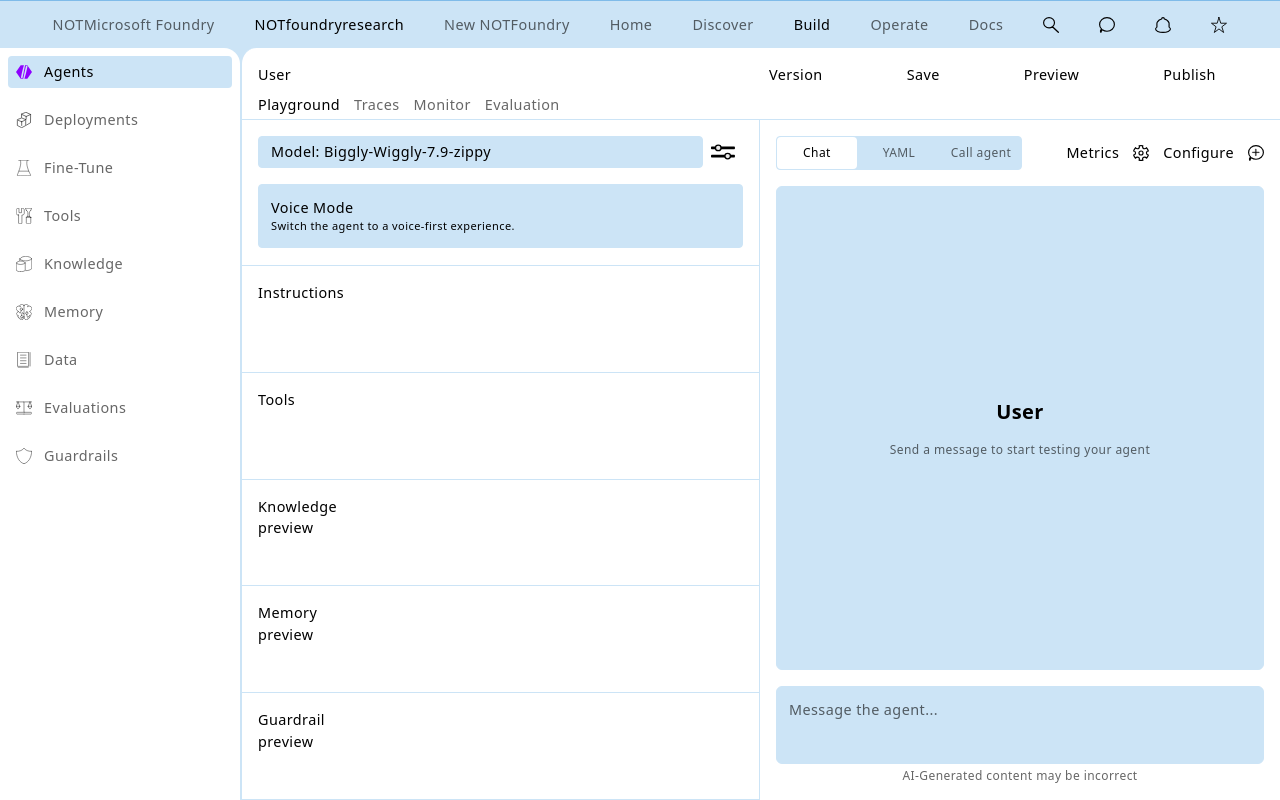
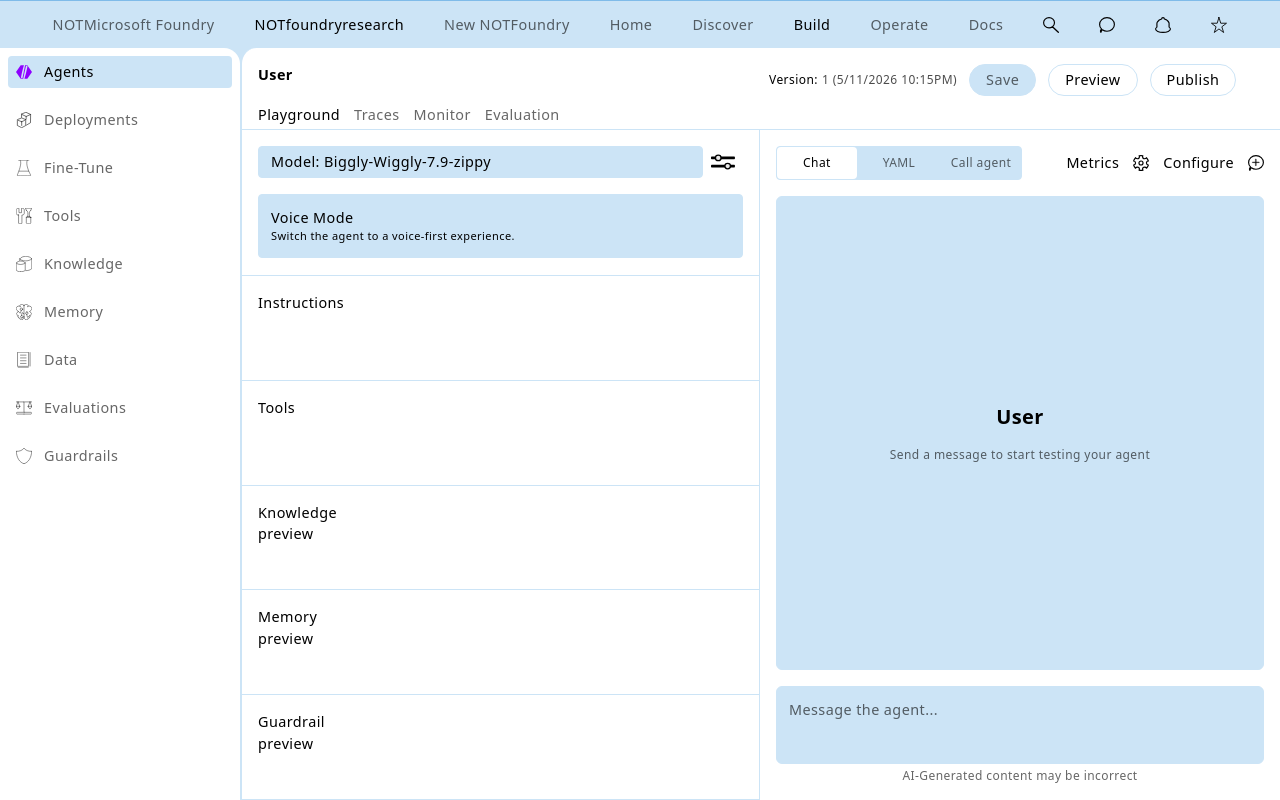
Before and after one commit to schoolblues/TailwindDemo, a React (Vite) app: page / in a window 1280 px wide. Built offline with nearby package versions, Linux system fonts and the light colour scheme.

Commit message:
Update MainContainerTabs.tsx
lots of polish on the buttons and font

```diff
--- a/src/components/MainContainerTabs.tsx
+++ b/src/components/MainContainerTabs.tsx
@@ -3,13 +3,28 @@ function MainContainerTabs() {
         <div className="w-full border-l-2 border-b border-solid border-windows-100 rounded-tl-2xl bg-white">
             <div className="pt-4 pl-4 flex flex-1 border-solid border-windows-300">
                 <div className="flex flex-1 text-left">
-                    <p>User</p>
+                    <p className="font-semibold">
+                        User
+                    </p>
                 </div>
-                <div className="flex flex-1 space-x-21 text-right">
-                    <p>Version</p>
-                    <p>Save</p>
-                    <p>Preview</p>
-                    <p>Publish</p>
+                <div className="flex flex-1 space-x-3 text-right">
+                    <div className="flex items-center">
+                        <p className="text-xs font-medium">
+                            Version:
+                        </p>
+                        <p className="text-xs ml-1 text-black/70">
+                            1 (5/11/2026 10:15PM)
+                        </p>
+                    </div>
+                    <div className="py-1 px-4 border border-solid border-windows-100 bg-windows-100 rounded-3xl">
+                        <p className="text-black/60">Save</p>
+                    </div>
+                    <div className="py-1 px-4 border border-solid border-windows-100 rounded-2xl">
+                        <p>Preview</p>
+                    </div>
+                    <div className="py-1 px-4 border border-solid border-windows-100 bg-white rounded-2xl">
+                        <p>Publish</p>
+                    </div>
                 </div>
             </div>
             <div className="pb-1 pt-2 pl-4 border-solid border-windows-300 flex space-x-3.5">
```
